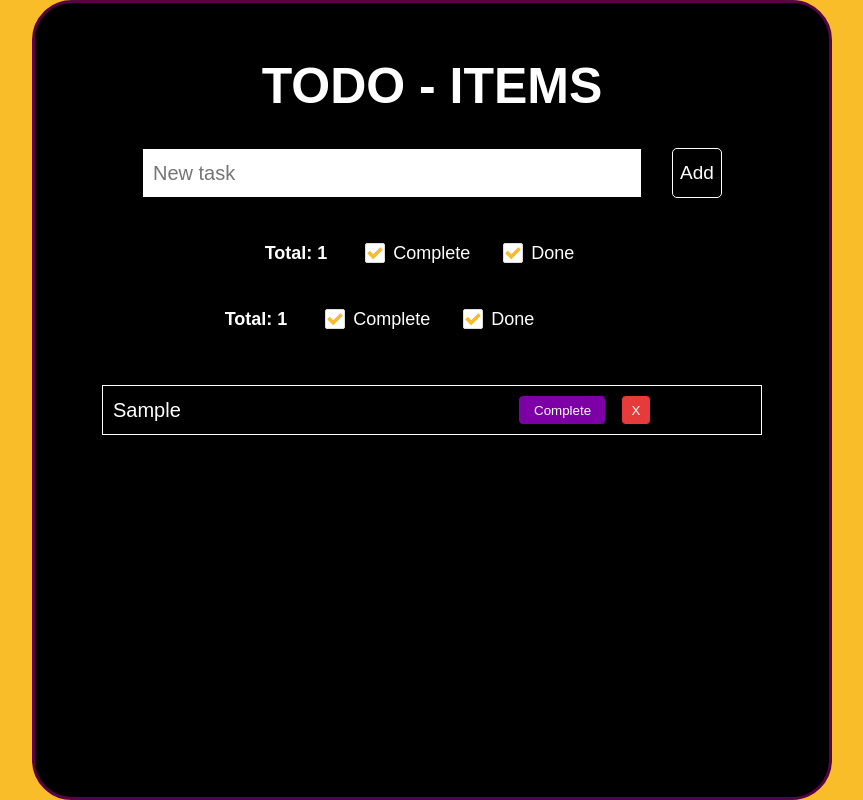
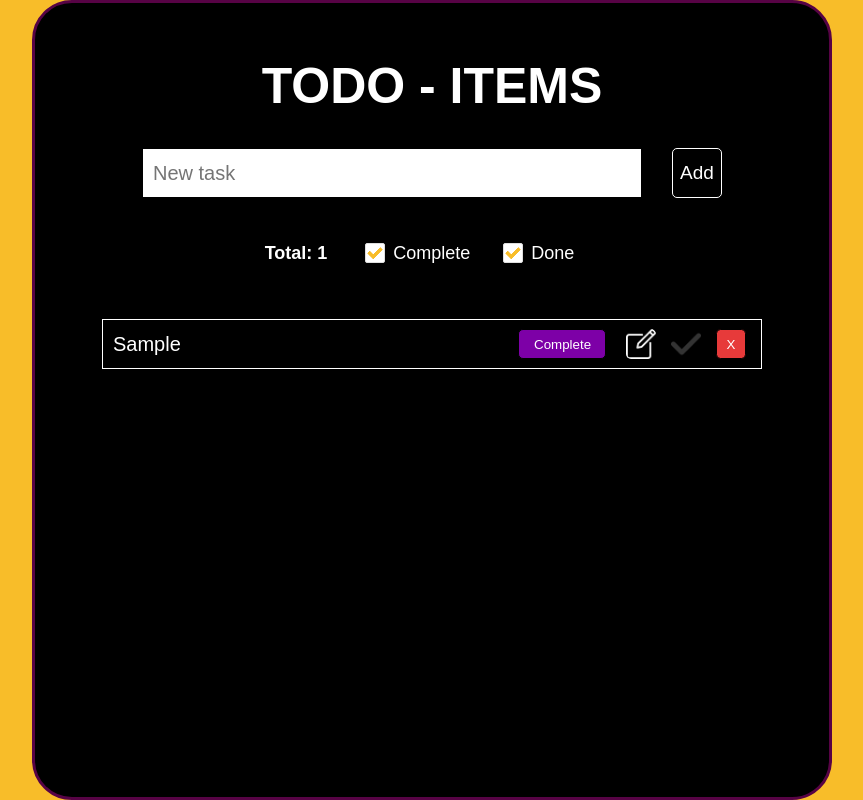
Before and after one commit to alinatuktarova/todo, a React (Create React App) app: page / in a window 1280 px wide. Both pictures are taken after typing "Sample" into the empty fields and a click on the button "Add". Shown: the whole page, without its empty margins (208-1071 px from the left). Built offline with nearby package versions, Linux system fonts and the light colour scheme.

Commit message:
Add Task

```diff
--- a/src/components/Task/Task.js
+++ b/src/components/Task/Task.js
@@ -1,14 +1,16 @@
 import React from 'react';
-import { completeTask, deleteTask } from '../../actions/tasks';
+import { completeTask, deleteTask, editTask } from '../../actions/tasks';
 import Button from '../Button/Button';
 import { connect } from 'react-redux';
 import styles from './Task.module.scss';
-import Checkbox from '../Checkbox/Checkbox';
 
 class Task extends React.Component {
   constructor(props) {
     super(props);
-    this.state = { complete: true, done: true };
+    this.myRef = React.createRef();
+    this.state = {
+      editableArray: [],
+    };
   }
   handleDelete = (id) => {
     this.props.deleteTask(id);
@@ -16,83 +18,69 @@ class Task extends React.Component {
   handleComplete = (id) => {
     this.props.completeTask(id);
   };
-  handleCheckComplete = () => {
-    this.setState({ complete: !this.state.complete });
+  handleEdit = (index) => {
+    const newarr = this.state.editableArray.map((_, indexOfArray) => {
+      if (index === indexOfArray) return true;
+      else return false;
+    });
+    this.setState({ editableArray: newarr });
   };
-  handleCheckDone = () => {
-    this.setState({ done: !this.state.done });
+  handleCheck = (id) => {
+    const newarr = this.state.editableArray.map((_) => {
+      return false;
+    });
+    this.setState({ editableArray: newarr });
+    this.props.editTask({ id: id, text: this.myRef.current.innerText });
   };
+
+  componentDidMount() {
+    if (this.props.tasks.length > this.state.editableArray.length) {
+      this.setState({ editableArray: [...this.state.editableArray, false] });
+    }
+  }
+  componentDidUpdate() {
+    if (this.props.tasks.length > this.state.editableArray.length) {
+      this.setState({ editableArray: [...this.state.editableArray, false] });
+    }
+  }
   render() {
     return (
       <>
-        <div className={styles.checkboxContainer}>
-          <span className={styles.totalTasks}>
-            Total: {this.props.tasks.length}
-          </span>
-          <Checkbox
-            text="Complete"
-            checked={this.state.complete}
-            onChange={() => this.handleCheckComplete()}
+        <div className={styles.line} key={this.props.el.id}>
+          <div
+            ref={this.myRef}
+            className={styles.text}
+            suppressContentEditableWarning={true}
+            contentEditable={this.state.editableArray[this.props.index]}
+          >
+            {this.props.el.text}
+          </div>
+          <Button
+            classStyle={!this.props.el.completed ? 'complete' : 'done'}
+            text={!this.props.el.completed ? 'Complete' : 'Done'}
+            onClick={() => this.handleComplete(this.props.el.id)}
           />
-          <Checkbox
-            text="Done"
-            checked={this.state.done}
-            onChange={() => this.handleCheckDone()}
+          <Button
+            classStyle={
+              this.state.editableArray[this.props.index]
+                ? 'editWaitCheck'
+                : 'edit'
+            }
+            onClick={() => this.handleEdit(this.props.index)}
           />
-        </div>
-        <div className={styles.taskContainer}>
-          {this.props.tasks &&
-            this.props.tasks.map((el) => {
-              if (this.state.complete && this.state.done) {
-                return (
-                  <div className={styles.line} key={el.id}>
-                    <div className={styles.text}>{el.text}</div>
           <Button
-                      classStyle={!el.completed ? 'complete' : 'done'}
-                      text={!el.completed ? 'Complete' : 'Done'}
-                      onClick={() => this.handleComplete(el.id)}
+            classStyle={
+              this.state.editableArray[this.props.index]
+                ? 'checkWaitSubmit'
+                : 'check'
+            }
+            onClick={() => this.handleCheck(this.props.el.id)}
           />
           <Button
             classStyle="delete"
             text="X"
-                      onClick={() => this.handleDelete(el.id)}
+            onClick={() => this.handleDelete(this.props.el.id)}
           />
-                  </div>
-                );
-              } else if (this.state.complete && el.completed === false) {
-                return (
-                  <div className={styles.line} key={el.id}>
-                    <div className={styles.text}>{el.text}</div>
-                    <Button
-                      classStyle={!el.completed ? 'complete' : 'done'}
-                      text={!el.completed ? 'Complete' : 'Done'}
-                      onClick={() => this.handleComplete(el.id)}
-                    />
-                    <Button
-                      classStyle="delete"
-                      text="X"
-                      onClick={() => this.handleDelete(el.id)}
-                    />
-                  </div>
-                );
-              } else if (this.state.done && el.completed === true) {
-                return (
-                  <div className={styles.line} key={el.id}>
-                    <div className={styles.text}>{el.text}</div>
-                    <Button
-                      classStyle={!el.completed ? 'complete' : 'done'}
-                      text={!el.completed ? 'Complete' : 'Done'}
-                      onClick={() => this.handleComplete(el.id)}
-                    />
-                    <Button
-                      classStyle="delete"
-                      text="X"
-                      onClick={() => this.handleDelete(el.id)}
-                    />
-                  </div>
-                );
-              } else return <></>;
-            })}
         </div>
       </>
     );
@@ -105,6 +93,7 @@ const mapDispatchToProps = (dispatch) => {
   return {
     deleteTask: (id) => dispatch(deleteTask(id)),
     completeTask: (id) => dispatch(completeTask(id)),
+    editTask: (id, text) => dispatch(editTask(id, text)),
   };
 };
 
```
Lines whose indentation alone changed are shown as unchanged.
